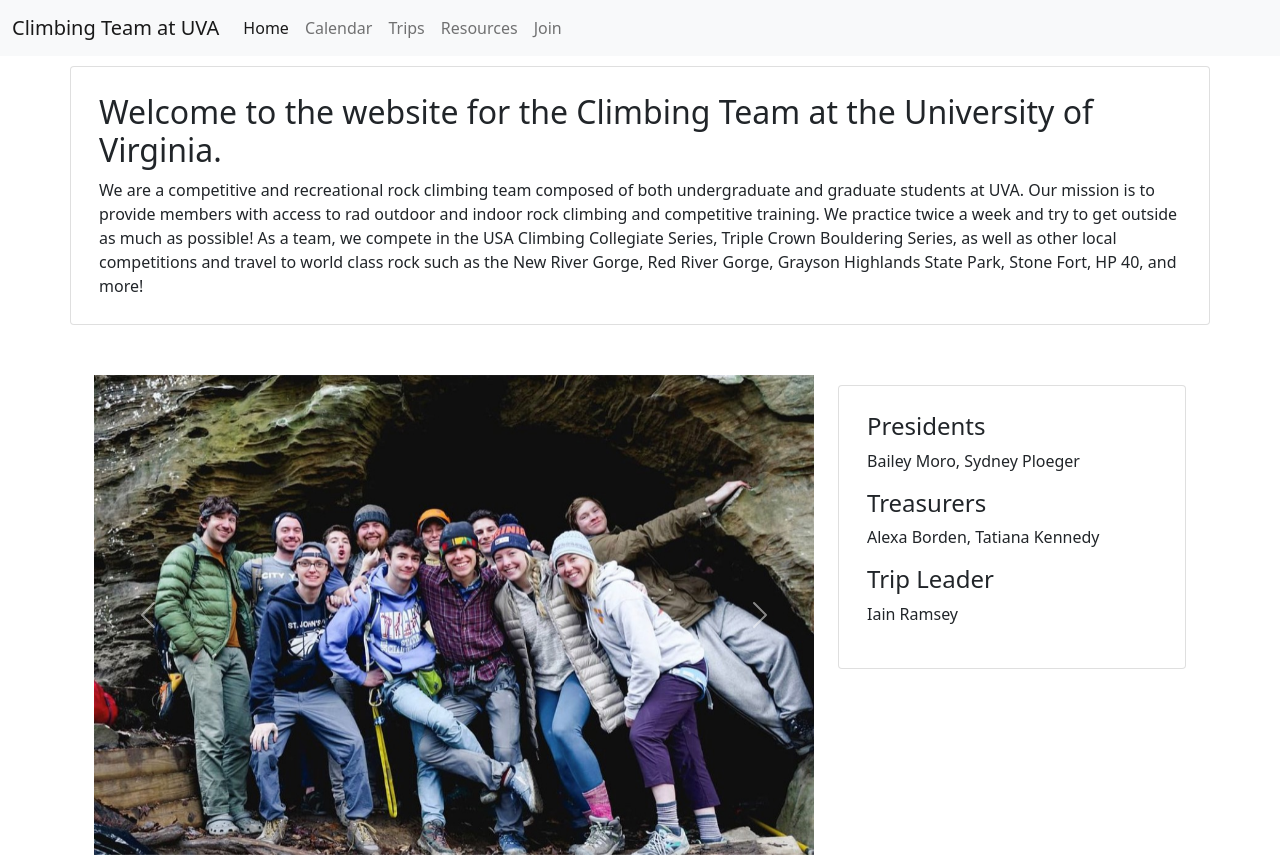
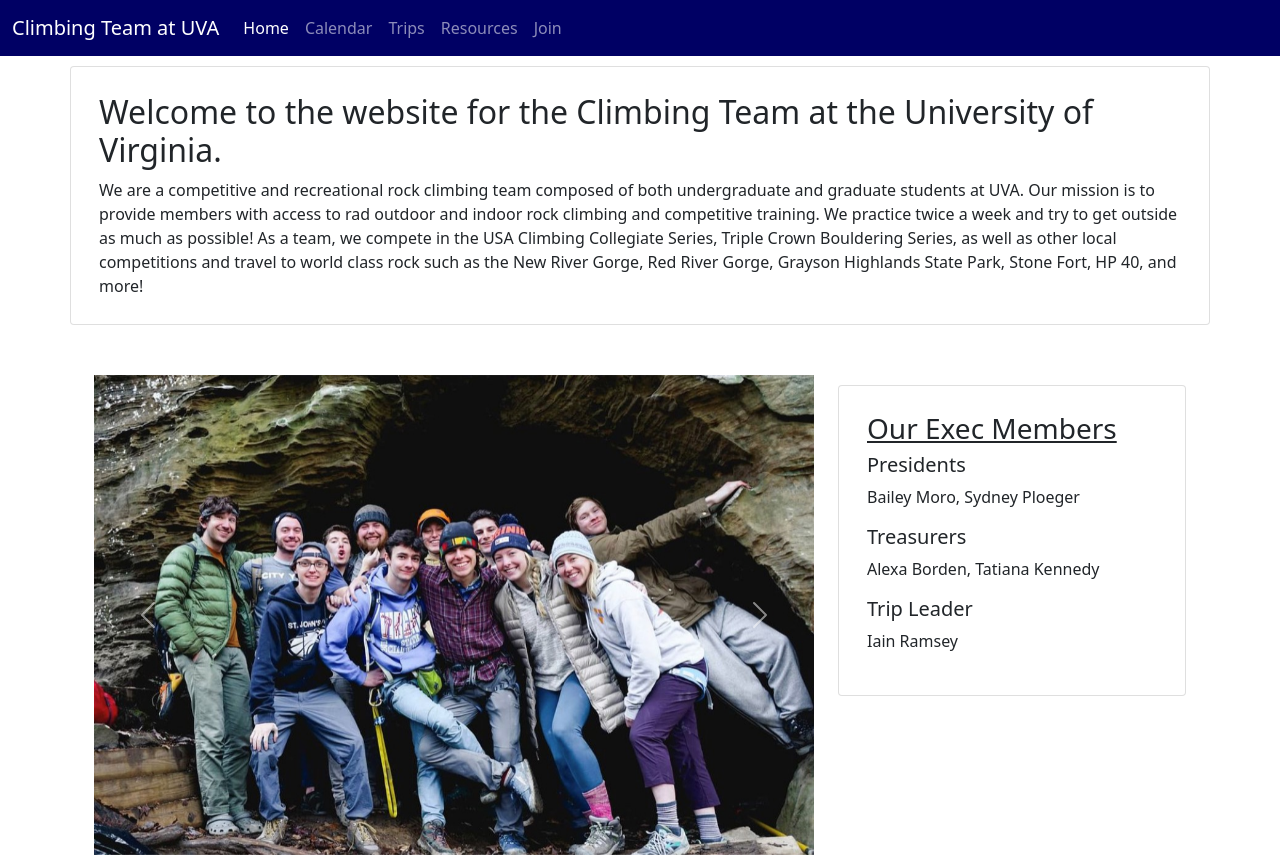
Before and after one commit to AnthonyEsquivel/CS4640-Project, a PHP site: page / in a window 1280 px wide. Shown: the top 861 px of the page. Run offline with PHP 8.4, Linux system fonts and the light colour scheme.

Commit message:
CSS additions

```diff
--- a/calendar.html
+++ b/calendar.html
@@ -19,7 +19,7 @@
 
 <body>
 
-    <nav class="navbar navbar-expand-sm navbar-light bg-light">
+    <nav class="navbar navbar-expand-sm navbar-dark navbar-custom">
         <div class="container-fluid">
             <a class="navbar-brand" href="index.html">Climbing Team at UVA</a>
             <div class="collapse navbar-collapse" id="navbarNav">
--- a/index.html
+++ b/index.html
@@ -14,12 +14,12 @@
     <link href="https://cdn.jsdelivr.net/npm/bootstrap@5.1.1/dist/css/bootstrap.min.css" rel="stylesheet" integrity="sha384-F3w7mX95PdgyTmZZMECAngseQB83DfGTowi0iMjiWaeVhAn4FJkqJByhZMI3AhiU" crossorigin="anonymous">
 
 
-    <title>The Virginia Climbing Team</title>
+    <title>UVA Climbing</title>
 </head>
 
 <body>
 
-    <nav class="navbar navbar-expand-sm navbar-light bg-light">
+    <nav class="navbar navbar-expand-sm navbar-dark navbar-custom">
         <div class="container-fluid">
             <a class="navbar-brand" href="index.html">Climbing Team at UVA</a>
             <div class="collapse navbar-collapse" id="navbarNav">
@@ -75,11 +75,12 @@
         <section class="container col-4">
             <div class="container card">
                 <div class="card-body">
-                    <h4>Presidents</h4>
+                    <h3 class="card-title exec-card-title">Our Exec Members</h3>
+                    <h5>Presidents</h5>
                     <p>Bailey Moro, Sydney Ploeger</p>
-                    <h4>Treasurers</h4>
+                    <h5>Treasurers</h5>
                     <p>Alexa Borden, Tatiana Kennedy</p>
-                    <h4>Trip Leader</h4>
+                    <h5>Trip Leader</h5>
                     <p>Iain Ramsey</p>
                 </div>
             </div>
@@ -101,7 +102,7 @@
         </nav>
     </footer>
 
-    <script src="https://cdn.jsdelivr.net/npm/bootstrap@5.1.1/dist/js/bootstrap.bundle.min.js" integrity="sha384-/bQdsTh/da6pkI1MST/rWKFNjaCP5gBSY4sEBT38Q/9RBh9AH40zEOg7Hlq2THRZ" crossorigin="anonymous"></script>
+    <script src="https://cdn.jsdelivr.net/npm/bootstrap@5.1.1/dist/js/bootstrap.bundle.min.js" integrity="sha384-/bQdsTh/da6pkI1MST/rWKFNjaCP5gBSY4sEBT38Q/9RBh9Ah50zEOg7Hlq2THRZ" crossorigin="anonymous"></script>
 </body>
 
 </html>
--- a/join.html
+++ b/join.html
@@ -19,7 +19,7 @@
 
 <body>
 
-    <nav class="navbar navbar-expand-sm navbar-light bg-light">
+    <nav class="navbar navbar-expand-sm navbar-dark navbar-custom">
         <div class="container-fluid">
             <a class="navbar-brand" href="index.html">Climbing Team at UVA</a>
             <div class="collapse navbar-collapse" id="navbarNav">
--- a/resources.html
+++ b/resources.html
@@ -19,7 +19,7 @@
 
 <body>
 
-    <nav class="navbar navbar-expand-sm navbar-light bg-light">
+    <nav class="navbar navbar-expand-sm navbar-dark navbar-custom">
         <div class="container-fluid">
             <a class="navbar-brand" href="index.html">Climbing Team at UVA</a>
             <div class="collapse navbar-collapse" id="navbarNav">
--- a/styles/main.css
+++ b/styles/main.css
@@ -53,6 +53,10 @@ h1, h2, h3, h4, h5 {
     all: revert;
 }
 
+.navbar-custom {
+    background-color: rgb(0, 0, 100);
+}
+
 .copyright {
     float: left;
 }
@@ -102,3 +106,25 @@ h1, h2, h3, h4, h5 {
 .carousel {
     width: 100%;
 }
+
+.exec-card-title {
+    text-decoration: underline;
+}
+
+.btn {
+    margin-top: 15px;
+    background-color: white;
+    color: black;
+    border: 2px solid blue !important;
+    transition-duration: 0.3s;
+}
+
+.btn:hover {
+    background-color: blue;
+    color: white !important;
+}
+
+.form-group {
+    margin-top: 15px;
+    margin-bottom: 15px;
+}
--- a/trips.html
+++ b/trips.html
@@ -19,7 +19,7 @@
 
 <body>
 
-    <nav class="navbar navbar-expand-sm navbar-light bg-light">
+    <nav class="navbar navbar-expand-sm navbar-dark navbar-custom">
         <div class="container-fluid">
             <a class="navbar-brand" href="index.html">Climbing Team at UVA</a>
             <div class="collapse navbar-collapse" id="navbarNav">
```
